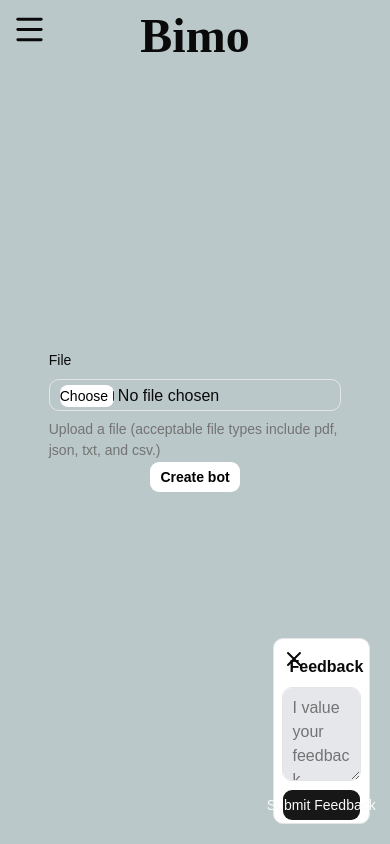
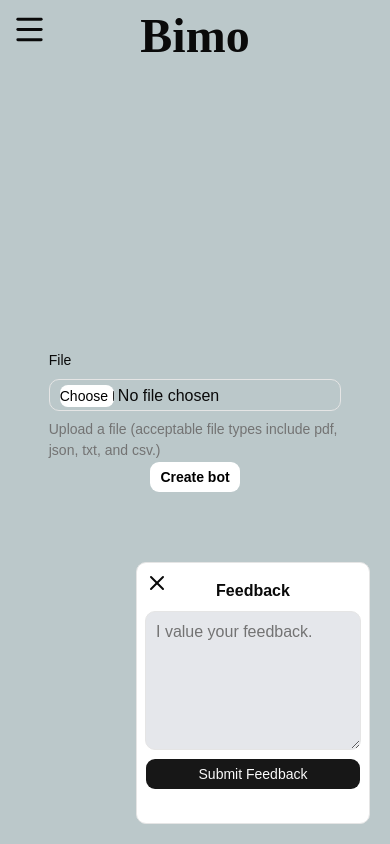
Before and after one commit to Olamide-Olosunde/Bimo, a React (Vite) app in the folder frontend/: page / in a window 390 px wide. Both pictures are taken after a click on the icon 350 px from the left and 804 px from the top of the page. Built offline with nearby package versions, Linux system fonts and the light colour scheme.

Commit message:
made feedback responsive

```diff
--- a/frontend/src/Pages/MakeBot.tsx
+++ b/frontend/src/Pages/MakeBot.tsx
@@ -317,13 +317,13 @@
           {feedbackVisible &&
             <div className="fixed bottom-5 right-5">
               { feedbackOpen ?
-                  <div className="w-[25vw] h-[22vh] border rounded-lg p-2 pb-5 bg-white">
+                  <div className="w-[60vw] h-[31vh] border rounded-lg p-2 pb-5 bg-white sm:w-[45vw] sm:h-[31vh] lg:w-[45vw] lg:h-[31vh]">
                     <X className="fixed z-[1] hover:cursor-pointer" onClick={()=>setFeedbackOpen(false)} />
-                    <p className="text-center p-2 font-bold">Feedback</p>
-                    <Textarea className="h-[60%] bg-gray-200" placeholder="I value your feedback." value={feedback} onChange={e=>setFeedback(e.target.value)}/>
+                    <p className="relative text-center p-2 font-bold">Feedback</p>
+                    <Textarea className="relative h-[60%] md:h-[64%] xl:h-[70%] bg-gray-200" placeholder="I value your feedback." value={feedback} onChange={e=>setFeedback(e.target.value)}/>
                     <Button onClick={()=>{
                       sendFeedback(feedback);
-                    }} className="mt-2 w-[100%] hover:cursor-pointer">Submit Feedback</Button>
+                    }} className="relative mt-2 w-[100%] hover:cursor-pointer">Submit Feedback</Button>
                   </div>
                 :
                   <MessageCircleMore size="40" onClick={()=>setFeedbackOpen(!feedbackOpen)} className="hover:cursor-pointer" />
```
